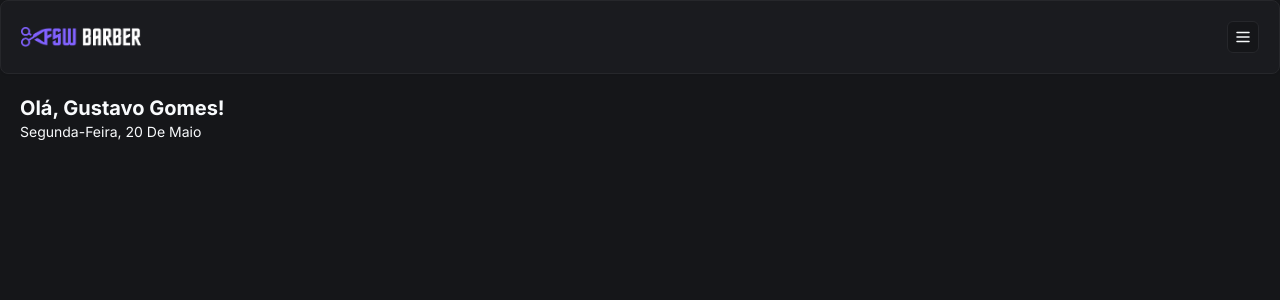
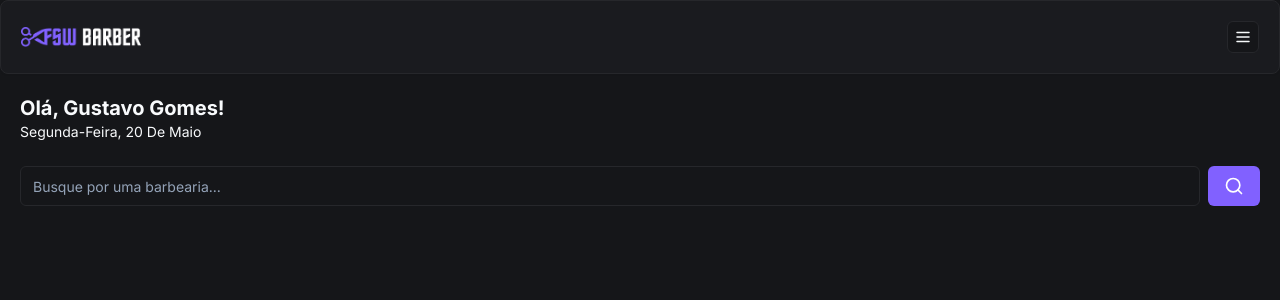
Before and after one commit to Gusthgomes/Barber-Shop, a Next.js app: page / in a window 1280 px wide. Shown: the top 300 px of the page. Built offline with nearby package versions, Linux system fonts and the light colour scheme.

Commit message:
feat: add initial search component

```diff
--- a/app/(home)/page.tsx
+++ b/app/(home)/page.tsx
@@ -1,4 +1,5 @@
 import Header from "@/components/Header";
+import Search from "@/components/Search";
 import { format } from "date-fns";
 import { ptBR } from "date-fns/locale";
 
@@ -15,6 +16,10 @@
           })}
         </p>
       </div>
+
+      <div className="px-5 mt-6">
+        <Search />
+      </div>
     </div>
   );
 }
--- /dev/null
+++ b/components/Search.tsx
@@ -0,0 +1,18 @@
+"use client";
+
+import { SearchIcon } from "lucide-react";
+import { Button } from "./ui/button";
+import { Input } from "./ui/input";
+
+const Search = () => {
+  return (
+    <div className="flex items-center gap-2">
+      <Input placeholder="Busque por uma barbearia..." />
+      <Button variant="default">
+        <SearchIcon size={20} />
+      </Button>
+    </div>
+  );
+};
+
+export default Search;
--- /dev/null
+++ b/components/ui/input.tsx
@@ -0,0 +1,25 @@
+import * as React from "react"
+
+import { cn } from "@/lib/utils"
+
+export interface InputProps
+  extends React.InputHTMLAttributes<HTMLInputElement> {}
+
+const Input = React.forwardRef<HTMLInputElement, InputProps>(
+  ({ className, type, ...props }, ref) => {
+    return (
+      <input
+        type={type}
+        className={cn(
+          "flex h-10 w-full rounded-md border border-input bg-background px-3 py-2 text-sm ring-offset-background file:border-0 file:bg-transparent file:text-sm file:font-medium placeholder:text-muted-foreground focus-visible:outline-none focus-visible:ring-2 focus-visible:ring-ring focus-visible:ring-offset-2 disabled:cursor-not-allowed disabled:opacity-50",
+          className
+        )}
+        ref={ref}
+        {...props}
+      />
+    )
+  }
+)
+Input.displayName = "Input"
+
+export { Input }
```
